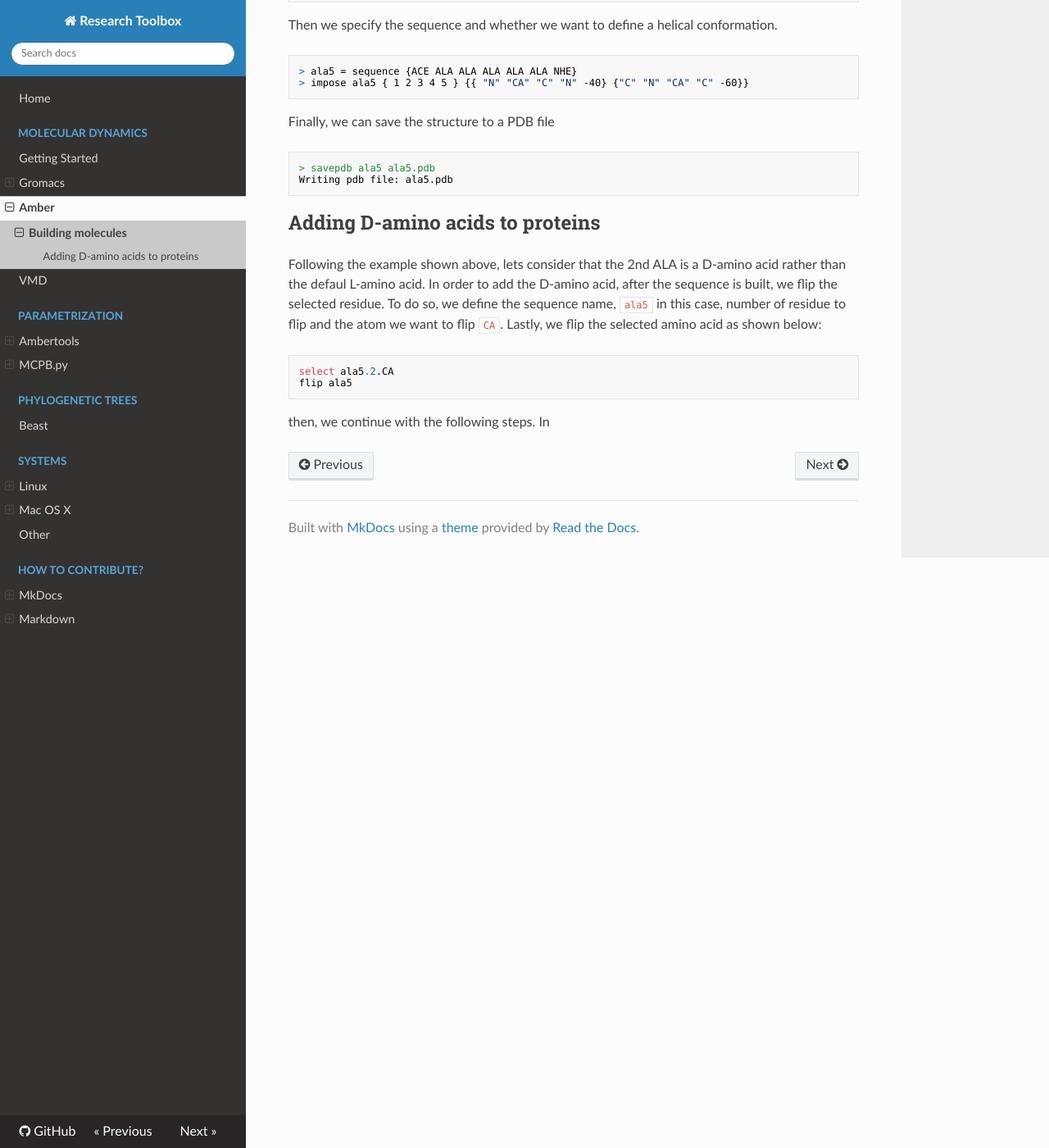
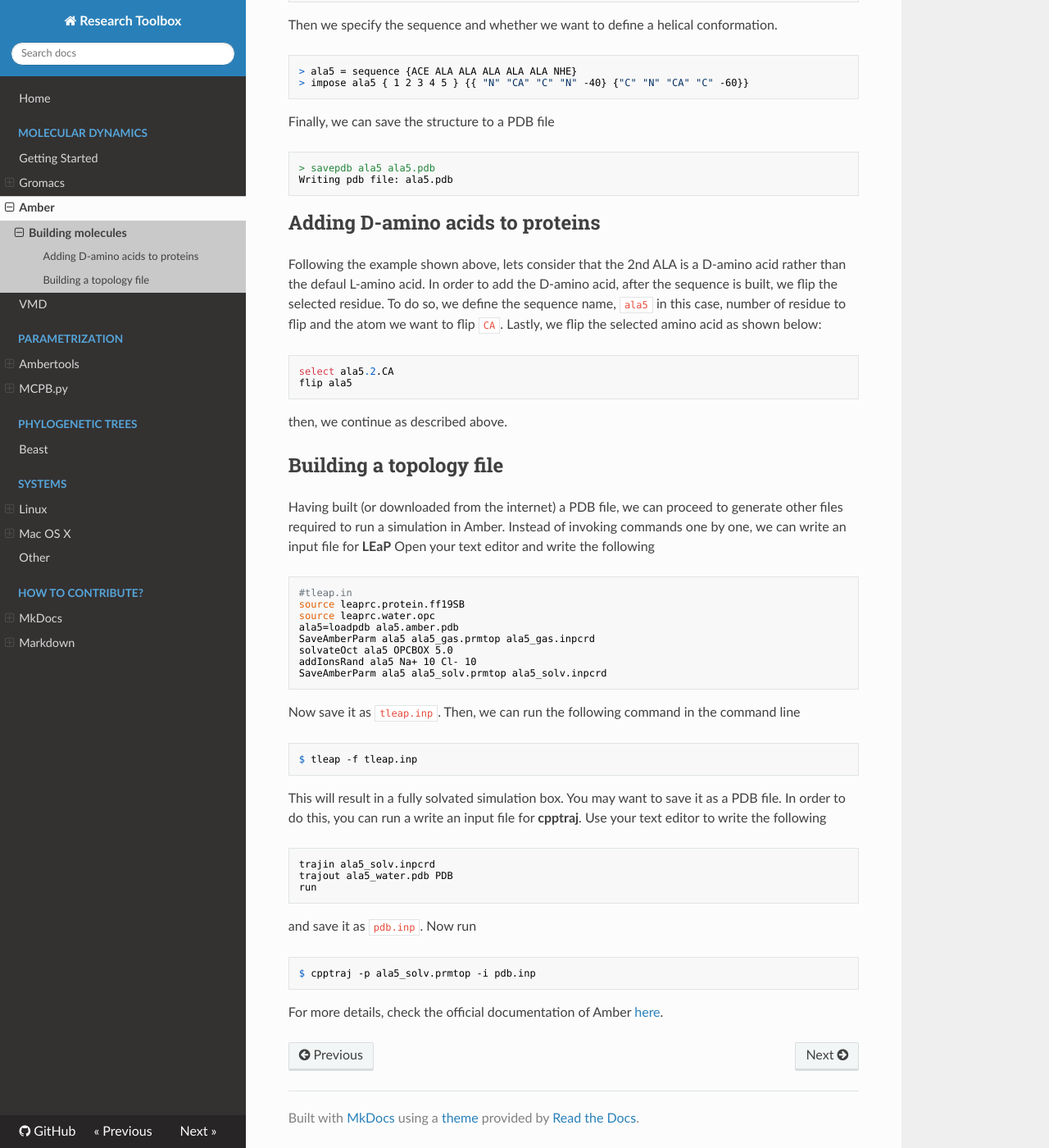
Before and after one commit to BioKT/ResDocs, an MkDocs documentation site: the page built from docs/Amber/peptide.md, in a window 1280 px wide and 1400 px high, scrolled down 819 px. Shown: the whole window at 82% size. Built offline with MkDocs 1.6.1, drawn with Linux system fonts in a browser that asks for light colours; nearby versions of some CDN libraries; some of the changed text lies outside the part shown.

Commit message:
completes model building

````diff
--- a/docs/Amber/peptide.md
+++ b/docs/Amber/peptide.md
@@ -1,11 +1,11 @@
 # Building molecules with tleap
 In order to build PDB structures from sequence
-one may use programs like LEaP, included with
+one may use programs like **LEaP**, included with
 Ambertools. The example below corresponds to
 the specific case of an acetylated and amidated
 alanine pentapeptide.
 
-We start by starting LEaP, which in this
+We start by starting **LEaP**, which in this
 specific case was installed through ananconda
 
 ```
@@ -15,7 +15,7 @@ $> tleap
 -I: Adding /Users/.../anaconda3/dat/leap/parm to search path.
 -I: Adding /Users/.../anaconda3/dat/leap/cmd to search path.
 
-Welcome to LEaP!
+    Welcome to LEaP!
 (no leaprc in search path)
 ```
 
@@ -44,12 +44,12 @@ Loading library: /Users/.../anaconda3/dat/leap/lib/aminoct12.lib
 Loading library: /Users/.../anaconda3/dat/leap/lib/aminont12.lib
 ```
 
-Then we specify the sequence and whether we want to define a helical conformation.
+Then we specify the sequence and whether we want to define a helical
+conformation.
 ```
 > ala5 = sequence {ACE ALA ALA ALA ALA ALA NHE}
 > impose ala5 { 1 2 3 4 5 } {{ "N" "CA" "C" "N" -40} {"C" "N" "CA" "C" -60}}
 ```
-
 Finally, we can save the structure to a PDB file
 ```
 > savepdb ala5 ala5.pdb
@@ -57,14 +57,49 @@ Writing pdb file: ala5.pdb
 ```
 
 ## Adding D-amino acids to proteins
-
-Following the example shown above, lets consider that the 2nd ALA is a D-amino
-acid rather than the defaul L-amino acid. In order to add the D-amino acid,
-after the sequence is built, we flip the selected residue. To do so, we define
-the sequence name, `ala5` in this case, number of residue to flip and the atom
-we want to flip `CA`. Lastly, we flip the selected amino acid as shown below:
+Following the example shown above, lets consider that the 2nd ALA is a
+D-amino acid rather than the defaul L-amino acid. In order to add the
+D-amino acid, after the sequence is built, we flip the selected residue.
+To do so, we define the sequence name, `ala5` in this case, number of residue
+ to flip and the atom we want to flip `CA`. Lastly, we flip the selected
+amino acid as shown below:
 ```
 select ala5.2.CA
 flip ala5
 ```
-then, we continue with the following steps. In
+then, we continue as described above.
+
+## Building a topology file
+Having built (or downloaded from the internet) a PDB file, we can proceed
+to generate other files required to run a simulation in Amber.  Instead
+of invoking commands one by one, we can write an input file for **LEaP**
+Open your text editor and write the following
+```
+#tleap.in
+source leaprc.protein.ff19SB
+source leaprc.water.opc
+ala5=loadpdb ala5.amber.pdb
+SaveAmberParm ala5 ala5_gas.prmtop ala5_gas.inpcrd
+solvateOct ala5 OPCBOX 5.0
+addIonsRand ala5 Na+ 10 Cl- 10
+SaveAmberParm ala5 ala5_solv.prmtop ala5_solv.inpcrd
+```
+Now save it as `tleap.inp`.
+Then, we can run the following command in the command line
+```
+$ tleap -f tleap.inp
+```
+This will result in a fully solvated simulation box. You may
+want to save it as a PDB file. In order to do this, you can run
+a write an input file for **cpptraj**. Use your text editor to
+write the following
+```
+trajin ala5_solv.inpcrd
+trajout ala5_water.pdb PDB
+run
+```
+and save it as `pdb.inp`. Now run
+```
+$ cpptraj -p ala5_solv.prmtop -i pdb.inp
+```
+For more details, check the official documentation of Amber [here](https://ambermd.org/tutorials/basic/tutorial7/index.php).
````
